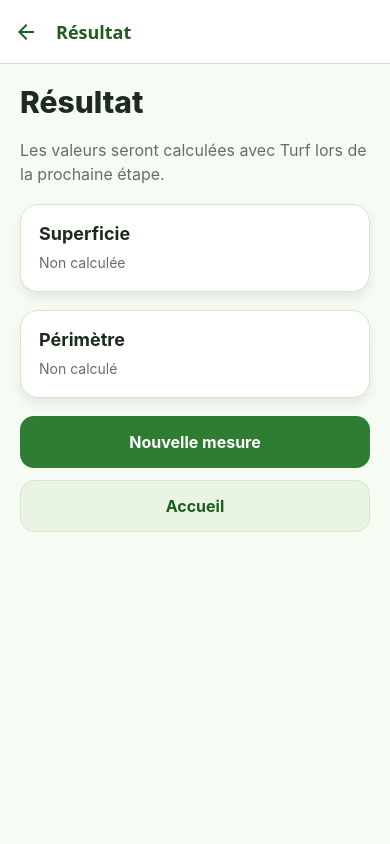
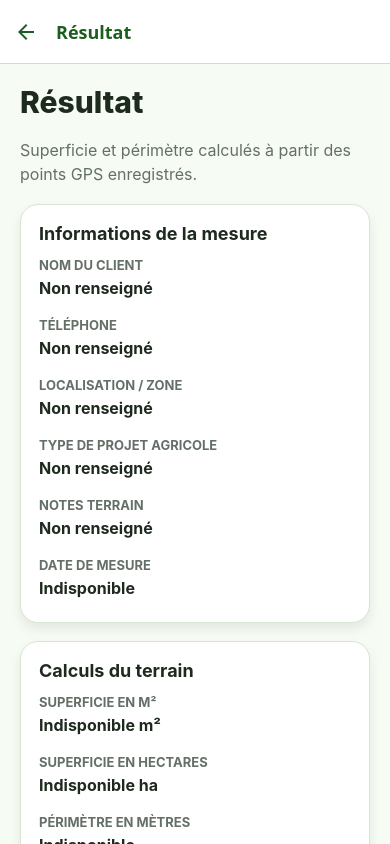
Before and after one commit to walterdarius100/agri-measure, a React Native app: screen /Result in a window 390 px wide. Built offline with nearby package versions, Linux system fonts and the light colour scheme; what react-native-worklets would draw is missing.

Commit message:
Add GPS area and perimeter results

```diff
--- a/package.json
+++ b/package.json
@@ -16,6 +16,7 @@
     "@react-navigation/elements": "^2.6.3",
     "@react-navigation/native": "^7.1.8",
     "@react-navigation/native-stack": "^7.3.16",
+    "@turf/turf": "^7.3.5",
     "expo": "~54.0.34",
     "expo-constants": "~18.0.13",
     "expo-font": "~14.0.11",
--- a/src/screens/MeasureMapScreen.js
+++ b/src/screens/MeasureMapScreen.js
@@ -6,6 +6,14 @@ import AccuracyBadge from '../components/AccuracyBadge';
 import InfoCard from '../components/InfoCard';
 import PrimaryButton from '../components/PrimaryButton';
 import colors from '../constants/colors';
+import {
+  calculateAreaM2,
+  calculateAverageAccuracy,
+  calculateMaxAccuracy,
+  calculateMinAccuracy,
+  calculatePerimeterM,
+  m2ToHectares,
+} from '../utils/geoUtils';
 import screenStyles from './screenStyles';
 
 const POSITION_UNAVAILABLE_MESSAGE =
@@ -164,6 +172,32 @@ export default function MeasureMapScreen({ navigation, route }) {
     );
   }, [savedPoints.length]);
 
+  const calculateSurface = useCallback(() => {
+    if (savedPoints.length < 3) {
+      Alert.alert('Points insuffisants', 'Ajoutez au moins 3 points pour calculer la superficie.');
+      return;
+    }
+
+    const areaM2 = calculateAreaM2(savedPoints);
+    const areaHa = m2ToHectares(areaM2);
+    const perimeterM = calculatePerimeterM(savedPoints);
+    const averageAccuracy = calculateAverageAccuracy(savedPoints);
+    const minAccuracy = calculateMinAccuracy(savedPoints);
+    const maxAccuracy = calculateMaxAccuracy(savedPoints);
+
+    navigation.navigate('Result', {
+      measurementInfo,
+      points: savedPoints,
+      areaM2,
+      areaHa,
+      perimeterM,
+      averageAccuracy,
+      minAccuracy,
+      maxAccuracy,
+      createdAt: new Date().toISOString(),
+    });
+  }, [measurementInfo, navigation, savedPoints]);
+
   const accuracy = currentPosition?.coords?.accuracy;
   const accuracyBadge = useMemo(() => {
     if (isLoadingPosition) {
@@ -290,12 +324,12 @@ export default function MeasureMapScreen({ navigation, route }) {
       </View>
 
       <InfoCard
-        title="Collecte GPS uniquement"
-        description="Les points GPS du terrain peuvent maintenant être enregistrés manuellement. Aucun calcul de superficie ou de périmètre n’est lancé pour le moment."
+        title="Calcul disponible"
+        description="Dès que 3 points GPS au minimum sont enregistrés, calculez la superficie et le périmètre du terrain."
       />
 
       <View style={screenStyles.buttonGroup}>
-        <PrimaryButton label="Voir le résultat de test" onPress={() => navigation.navigate('Result')} />
+        <PrimaryButton label="Calculer la superficie" onPress={calculateSurface} />
         <PrimaryButton label="Annuler" onPress={() => navigation.navigate('Home')} variant="secondary" />
       </View>
     </ScrollView>
--- a/src/screens/ResultScreen.js
+++ b/src/screens/ResultScreen.js
@@ -1,17 +1,99 @@
-import { ScrollView, Text, View } from 'react-native';
+import { ScrollView, StyleSheet, Text, View } from 'react-native';
 
 import InfoCard from '../components/InfoCard';
 import PrimaryButton from '../components/PrimaryButton';
+import colors from '../constants/colors';
 import screenStyles from './screenStyles';
 
-export default function ResultScreen({ navigation }) {
+function formatText(value) {
+  return value ? String(value) : 'Non renseigné';
+}
+
+function formatNumber(value, fractionDigits = 2) {
+  if (!Number.isFinite(value)) {
+    return 'Indisponible';
+  }
+
+  return value.toLocaleString('fr-FR', {
+    maximumFractionDigits: fractionDigits,
+    minimumFractionDigits: fractionDigits,
+  });
+}
+
+function formatMeters(value) {
+  return Number.isFinite(value) ? `${formatNumber(value)} m` : 'Indisponible';
+}
+
+function formatDate(value) {
+  if (!value) {
+    return 'Indisponible';
+  }
+
+  const date = new Date(value);
+
+  if (Number.isNaN(date.getTime())) {
+    return 'Indisponible';
+  }
+
+  return date.toLocaleString('fr-FR');
+}
+
+function ResultRow({ label, value }) {
+  return (
+    <View style={styles.resultRow}>
+      <Text style={screenStyles.summaryLabel}>{label}</Text>
+      <Text style={styles.resultValue}>{value}</Text>
+    </View>
+  );
+}
+
+export default function ResultScreen({ navigation, route }) {
+  const result = route.params ?? {};
+  const measurementInfo = result.measurementInfo ?? {};
+  const pointsCount = Array.isArray(result.points) ? result.points.length : 0;
+  const shouldShowAccuracyWarning = Number.isFinite(result.averageAccuracy) && result.averageAccuracy > 10;
+
   return (
     <ScrollView contentContainerStyle={screenStyles.content} style={screenStyles.container}>
       <Text style={screenStyles.title}>Résultat</Text>
-      <Text style={screenStyles.subtitle}>Les valeurs seront calculées avec Turf lors de la prochaine étape.</Text>
+      <Text style={screenStyles.subtitle}>Superficie et périmètre calculés à partir des points GPS enregistrés.</Text>
 
-      <InfoCard title="Superficie" description="Non calculée" />
-      <InfoCard title="Périmètre" description="Non calculé" />
+      <InfoCard title="Informations de la mesure">
+        <ResultRow label="Nom du client" value={formatText(measurementInfo.clientName)} />
+        <ResultRow label="Téléphone" value={formatText(measurementInfo.phone)} />
+        <ResultRow label="Localisation / zone" value={formatText(measurementInfo.locationName)} />
+        <ResultRow label="Type de projet agricole" value={formatText(measurementInfo.projectType)} />
+        <ResultRow label="Notes terrain" value={formatText(measurementInfo.notes)} />
+        <ResultRow label="Date de mesure" value={formatDate(result.createdAt)} />
+      </InfoCard>
+
+      <InfoCard title="Calculs du terrain">
+        <ResultRow label="Superficie en m²" value={`${formatNumber(result.areaM2)} m²`} />
+        <ResultRow label="Superficie en hectares" value={`${formatNumber(result.areaHa, 4)} ha`} />
+        <ResultRow label="Périmètre en mètres" value={formatMeters(result.perimeterM)} />
+        <ResultRow label="Nombre de points GPS" value={`${pointsCount}`} />
+      </InfoCard>
+
+      <InfoCard title="Précision GPS">
+        <ResultRow label="Précision moyenne GPS" value={formatMeters(result.averageAccuracy)} />
+        <ResultRow label="Meilleure précision GPS" value={formatMeters(result.minAccuracy)} />
+        <ResultRow label="Plus mauvaise précision GPS" value={formatMeters(result.maxAccuracy)} />
+      </InfoCard>
+
+      <View style={styles.noticeCard}>
+        <Text style={styles.noticeText}>
+          Cette mesure est indicative. Elle dépend de la précision GPS du téléphone et ne remplace pas une mesure
+          topographique officielle.
+        </Text>
+      </View>
+
+      {shouldShowAccuracyWarning ? (
+        <View style={styles.strongWarningCard}>
+          <Text style={styles.strongWarningText}>
+            Attention : précision GPS faible. Cette mesure doit être vérifiée avant toute décision importante.
+          </Text>
+        </View>
+      ) : null}
 
       <View style={screenStyles.buttonGroup}>
         <PrimaryButton label="Nouvelle mesure" onPress={() => navigation.navigate('NewMeasurement')} />
@@ -20,3 +102,42 @@ export default function ResultScreen({ navigation }) {
     </ScrollView>
   );
 }
+
+const styles = StyleSheet.create({
+  resultRow: {
+    gap: 4,
+    paddingVertical: 5,
+  },
+  resultValue: {
+    color: colors.text,
+    fontSize: 16,
+    fontWeight: '700',
+    lineHeight: 22,
+  },
+  noticeCard: {
+    backgroundColor: colors.surfaceAlt,
+    borderColor: colors.border,
+    borderRadius: 18,
+    borderWidth: 1,
+    padding: 16,
+  },
+  noticeText: {
+    color: colors.primaryDark,
+    fontSize: 15,
+    fontWeight: '700',
+    lineHeight: 22,
+  },
+  strongWarningCard: {
+    backgroundColor: '#FFF3CD',
+    borderColor: colors.warning,
+    borderRadius: 18,
+    borderWidth: 1,
+    padding: 16,
+  },
+  strongWarningText: {
+    color: colors.danger,
+    fontSize: 16,
+    fontWeight: '800',
+    lineHeight: 23,
+  },
+});
--- a/src/utils/geoUtils.js
+++ b/src/utils/geoUtils.js
@@ -1,3 +1,5 @@
+import * as turf from '@turf/turf';
+
 export function createEmptyMeasurementDraft() {
   return {
     points: [],
@@ -5,3 +7,83 @@ export function createEmptyMeasurementDraft() {
     perimeterMeters: null,
   };
 }
+
+function isValidCoordinate(point) {
+  return Number.isFinite(point?.latitude) && Number.isFinite(point?.longitude);
+}
+
+function getValidAccuracyValues(points) {
+  return points
+    .map((point) => point?.accuracy)
+    .filter((accuracy) => Number.isFinite(accuracy) && accuracy >= 0);
+}
+
+export function buildClosedCoordinates(points) {
+  const validPoints = Array.isArray(points) ? points.filter(isValidCoordinate) : [];
+
+  if (validPoints.length < 3) {
+    throw new Error('Au moins 3 points GPS valides sont nécessaires pour créer un polygone.');
+  }
+
+  const coordinates = validPoints.map((point) => [point.longitude, point.latitude]);
+  const firstCoordinate = coordinates[0];
+  const lastCoordinate = coordinates[coordinates.length - 1];
+  const isAlreadyClosed = firstCoordinate[0] === lastCoordinate[0] && firstCoordinate[1] === lastCoordinate[1];
+
+  if (!isAlreadyClosed) {
+    coordinates.push([...firstCoordinate]);
+  }
+
+  return coordinates;
+}
+
+export function calculateAreaM2(points) {
+  const closedCoordinates = buildClosedCoordinates(points);
+  const polygon = turf.polygon([closedCoordinates]);
+
+  return turf.area(polygon);
+}
+
+export function calculatePerimeterM(points) {
+  const closedCoordinates = buildClosedCoordinates(points);
+  const line = turf.lineString(closedCoordinates);
+  const perimeterKm = turf.length(line, { units: 'kilometers' });
+
+  return perimeterKm * 1000;
+}
+
+export function calculateAverageAccuracy(points) {
+  const accuracyValues = getValidAccuracyValues(Array.isArray(points) ? points : []);
+
+  if (accuracyValues.length === 0) {
+    return null;
+  }
+
+  const totalAccuracy = accuracyValues.reduce((sum, accuracy) => sum + accuracy, 0);
+
+  return totalAccuracy / accuracyValues.length;
+}
+
+export function calculateMinAccuracy(points) {
+  const accuracyValues = getValidAccuracyValues(Array.isArray(points) ? points : []);
+
+  if (accuracyValues.length === 0) {
+    return null;
+  }
+
+  return Math.min(...accuracyValues);
+}
+
+export function calculateMaxAccuracy(points) {
+  const accuracyValues = getValidAccuracyValues(Array.isArray(points) ? points : []);
+
+  if (accuracyValues.length === 0) {
+    return null;
+  }
+
+  return Math.max(...accuracyValues);
+}
+
+export function m2ToHectares(areaM2) {
+  return Number.isFinite(areaM2) ? areaM2 / 10000 : null;
+}
```
